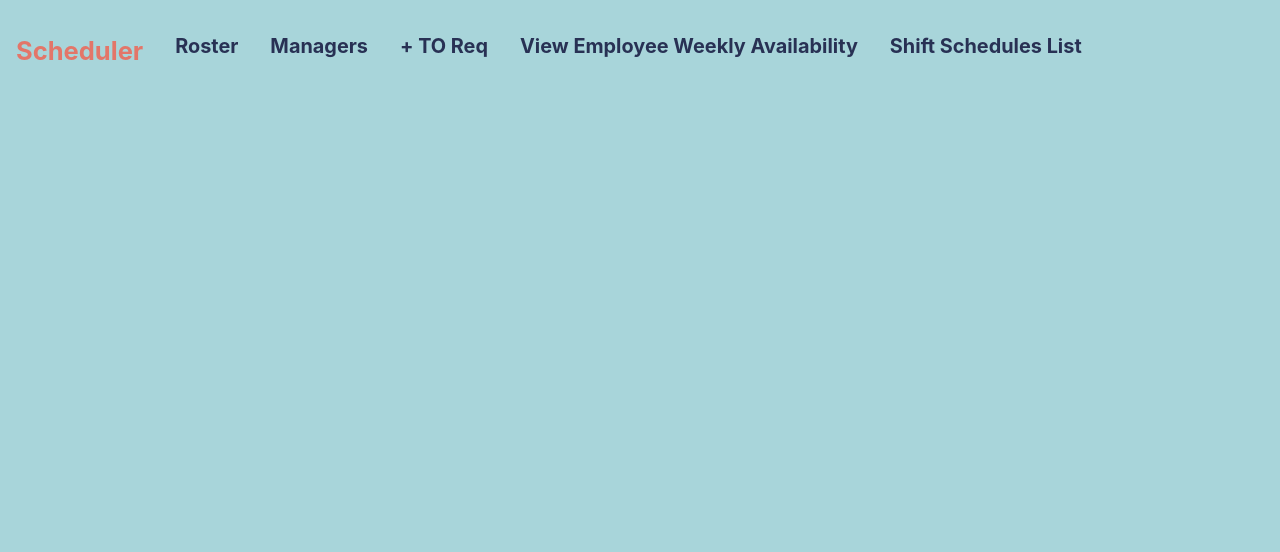
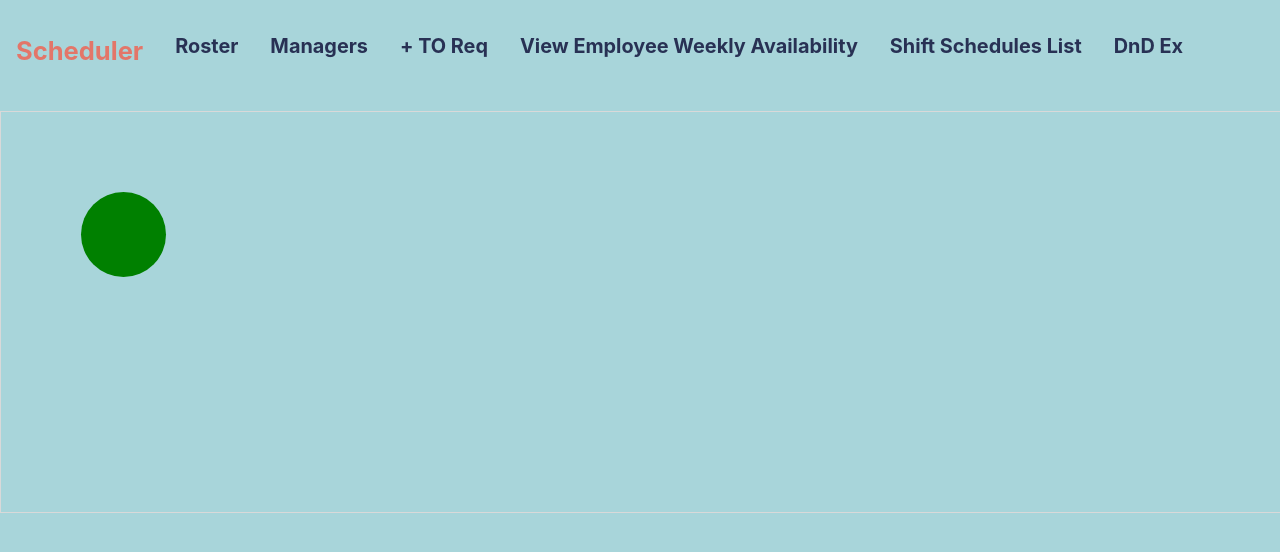
Before and after one commit to mrrogercampbell/scheduler-fe, a React (Create React App) app: page /dnd in a window 1280 px wide. Shown: the top 552 px of the page. Built offline with nearby package versions, Linux system fonts and the light colour scheme.

Commit message:
omg it works......... I have drag and drop functionaility.... Now to dissect this code snipet. Found: https://codesandbox.io/s/q83r7nrwv6?from-embed

```diff
--- a/src/Components/App/App.js
+++ b/src/Components/App/App.js
@@ -2,6 +2,8 @@ import React, { Component } from 'react';
 import { Route, Link, Switch } from "react-router-dom";
 import './App.css'
 
+
+import Home from '../Home'
 
 import Employee from '../Employee/Employee';
 import EmployeeCreate from '../Employee/EmployeeCreate';
@@ -24,7 +26,8 @@ import ShiftSchedCreate from '../ShiftSched/ShiftSchedCreate'
 import ShiftSchedList from '../ShiftSched/ShiftSchedList';
 import ShiftSchedUpdate from '../ShiftSched/ShiftSchedUpdate'
 import ShiftSchedDetail from '../ShiftSched/ShiftSchedDetail'
-import Home from '../Home'
+
+import DnDEx from '../DnDEx/DnDEx';
 
 class App extends Component {
 
@@ -57,6 +60,10 @@ class App extends Component {
 
           <Link to="/shiftschedules">
             <h3 className="nav-link active">Shift Schedules List</h3>
+          </Link>
+
+          <Link to="/dnd">
+            <h3 className="nav-link active">DnD Ex</h3>
           </Link>
         </nav>
 
@@ -118,6 +125,9 @@ class App extends Component {
 
             <Route
               exact path="/" render={routerProps => <Home {...routerProps} />} />
+
+            <Route
+              exact path="/dnd" render={routerProps => <DnDEx {...routerProps} />} />
           </Switch>
         </main>
       </div>
--- /dev/null
+++ b/src/Components/DnDEx/DnDEx.js
@@ -0,0 +1,93 @@
+import React from 'react';
+
+
+const CIRCLE_SIZE = 85;
+
+class DnDEx extends React.Component {
+    state = {
+        hasCapture: false,
+        circleLeft: 80,
+        circleTop: 80,
+    };
+    isDragging = false;
+    previousLeft = 0;
+    previousTop = 0;
+
+    onDown = event => {
+        this.isDragging = true;
+        event.target.setPointerCapture(event.pointerId);
+
+        // We store the initial coordinates to be able to calculate the changes
+        // later on.
+        this.extractPositionDelta(event);
+    };
+
+    onMove = event => {
+        if (!this.isDragging) {
+            return;
+        }
+        const { left, top } = this.extractPositionDelta(event);
+
+        this.setState(({ circleLeft, circleTop }) => ({
+            circleLeft: circleLeft + left,
+            circleTop: circleTop + top,
+        }));
+    };
+
+    onUp = event => (this.isDragging = false);
+    onGotCapture = event => this.setState({ hasCapture: true });
+    onLostCapture = event =>
+        this.setState({ hasCapture: false });
+
+    extractPositionDelta = event => {
+        const left = event.pageX;
+        const top = event.pageY;
+        const delta = {
+            left: left - this.previousLeft,
+            top: top - this.previousTop,
+        };
+        this.previousLeft = left;
+        this.previousTop = top;
+        return delta;
+    };
+
+    render() {
+        const { hasCapture, circleLeft, circleTop } = this.state;
+
+        const boxStyle = {
+            border: '1px solid #d9d9d9',
+            margin: '10px 0 20px',
+            minHeight: 400,
+            width: '100%',
+            position: 'relative',
+        };
+
+        const circleStyle = {
+            width: CIRCLE_SIZE,
+            height: CIRCLE_SIZE,
+            borderRadius: CIRCLE_SIZE / 2,
+            position: 'absolute',
+            left: circleLeft,
+            top: circleTop,
+            backgroundColor: hasCapture ? 'blue' : 'green',
+            touchAction: 'none',
+        };
+
+        return (
+            <div style={boxStyle}>
+                <div
+                    style={circleStyle}
+                    onPointerDown={this.onDown}
+                    onPointerMove={this.onMove}
+                    onPointerUp={this.onUp}
+                    onPointerCancel={this.onUp}
+                    onGotPointerCapture={this.onGotCapture}
+                    onLostPointerCapture={this.onLostCapture}
+                />
+            </div>
+        );
+    }
+}
+
+
+export default DnDEx
```
Also changed, not shown: src/Components/DnDEx/DnDEx.css (added).
